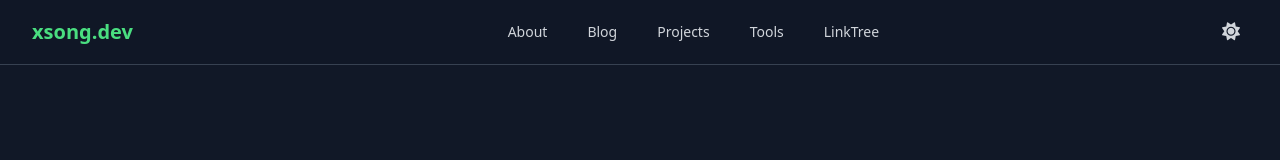
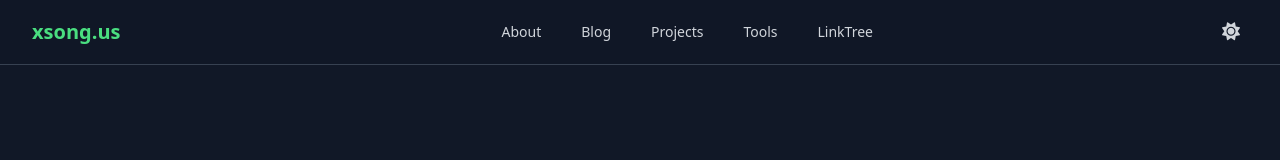
Before and after one commit to 120061203/xsong, a Next.js app: page / in a window 1280 px wide. Shown: the top 160 px of the page. Built offline with nearby package versions, Linux system fonts and the light colour scheme.

Commit message:
Feat:Modify metadata

```diff
--- a/app/components/Navbar.tsx
+++ b/app/components/Navbar.tsx
@@ -23,7 +23,7 @@ const Navbar = () => {
           {/* Logo */}
           <div className="flex-shrink-0">
             <Link href="/" className="text-xl font-bold text-blue-600 dark:text-green-400">
-              xsong.dev
+              xsong.us
             </Link>
           </div>
 
--- a/app/layout.tsx
+++ b/app/layout.tsx
@@ -16,7 +16,7 @@ const geistMono = Geist_Mono({
 });
 
 export const metadata: Metadata = {
-  title: "xsong.dev",
+  title: "xsong.us",
   description: "Personal portfolio website",
 };
 
```
